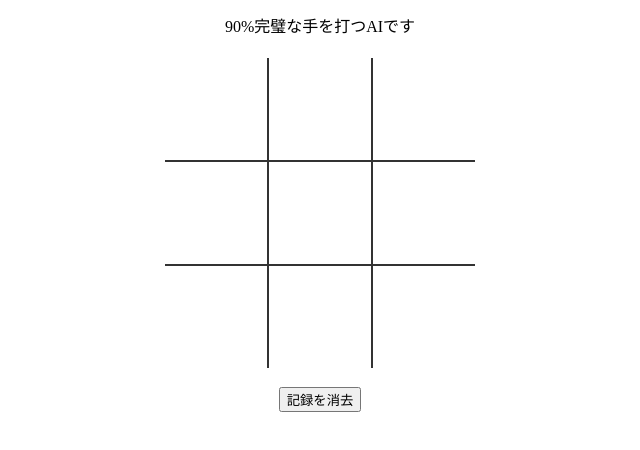
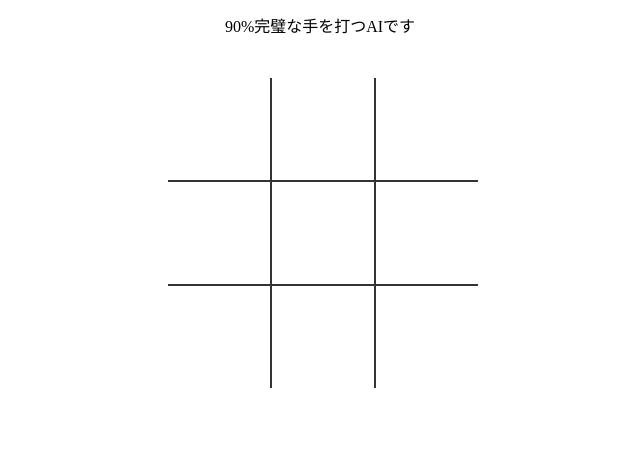
Before and after one commit to matthewdann/02_tictactoe_1, a plain HTML site: page index.html in a window 1280 px wide. Shown: the part 102-552 px from the top of the page, without its empty margins (320-960 px from the left). Drawn offline with Linux system fonts and the light colour scheme.

Commit message:
Revert "最初のコミット"
This reverts commit 2c2963b988d365ed7591e0f9155b2d8a1219e23f.

```diff
--- a/index.html
+++ b/index.html
@@ -33,11 +33,7 @@
     <button onclick="startGame()">もう一度</button>
   </div>
 
-  <div class="record">
-    <button>記録を消去</button>
-  </div>
-
-  <script src="./js/main.js"></script>
+  <script src="./script.js"></script>
 </body>
 
 </html>
--- a/style.css
+++ b/style.css
@@ -25,8 +25,8 @@ table {
   border-collapse: collapse;
   position: absolute;
   left: 50%;
-  margin-left: -155px;
-  top: 160px;
+  margin-left: -152px;
+  top: 180px;
 }
 
 table tr:first-child td {
@@ -65,9 +65,3 @@ img {
   width: 100%;
   vertical-align: bottom;
 }
-
-.record {
-  max-width: 300px;
-  margin: 350px auto 0;
-  text-align: center;
-}
```
Also changed, not shown: script.js (renamed from js/main.js).
